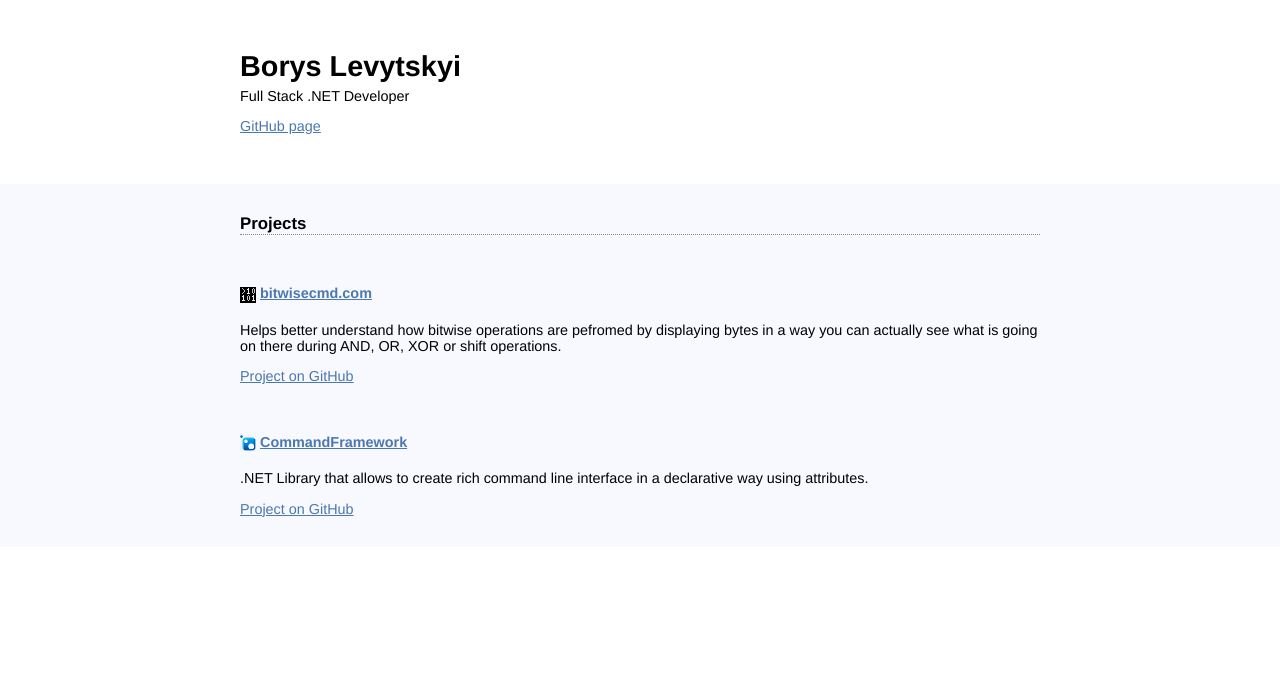
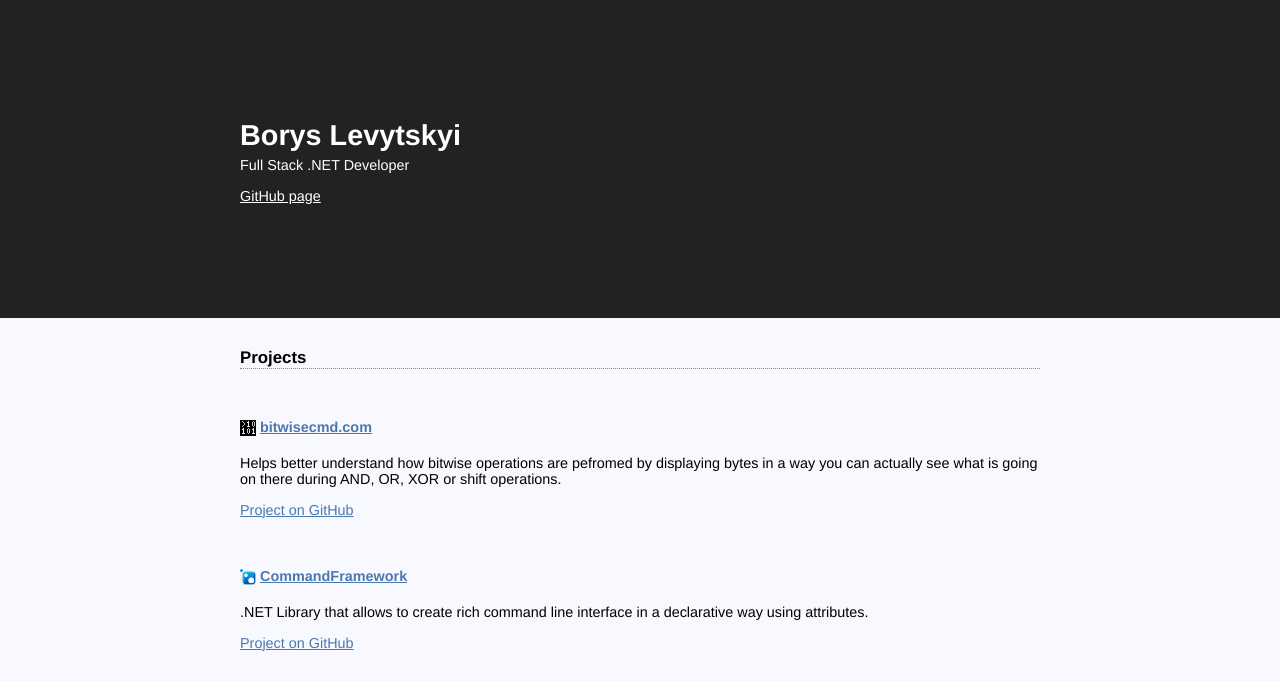
Before and after one commit to BorysLevytskyi/boryslevytskyi.github.io, a plain HTML site: page index.html in a window 1280 px wide. Drawn offline with Linux system fonts and the light colour scheme.

Commit message:
Improved design

```diff
--- a/css/styles.css
+++ b/css/styles.css
@@ -1,15 +1,17 @@
-body { font-family: Helvetica;  font-size: 0.9em; margin: 0px; padding: 0px }
-.center { margin: 0px auto; width: 800px; }
+body { font-family: Helvetica;  font-size: 0.9em; margin: 0; padding: 0 }
+.center { margin: 0 auto; width: 800px; }
 
 h1 { margin-bottom: 5px; }
 h3 { border-bottom: dotted 1px #878787; }
 
-.header { margin-top: 50px; margin-bottom: 50px }
+header { background: #222; color: white }
+header .center { padding: 100px 50px}
+header a, header a:visited { color: white; }
 
 .section .item { margin-top: 50px }
 
 .block { padding: 30px 0; }
-.block h3 { margin: 0px; }
+.block h3 { margin: 0; }
 
 
 .highlighted { background: ghostwhite; }
--- a/index.html
+++ b/index.html
@@ -17,12 +17,14 @@
     </script>
 </head>
 <body>
-    <header class="center header">
-        <h1>Borys Levytskyi</h1>
-        Full Stack .NET Developer
-        <p>
-            <a href="https://github.com/BorysLevytskyi">GitHub page</a>
-        </p>
+    <header>
+        <div class="center">
+            <h1>Borys Levytskyi</h1>
+            Full Stack .NET Developer
+            <p>
+                <a href="https://github.com/BorysLevytskyi">GitHub page</a>
+            </p>
+        </div>
     </header>
 
     <div class="section highlighted">
```
